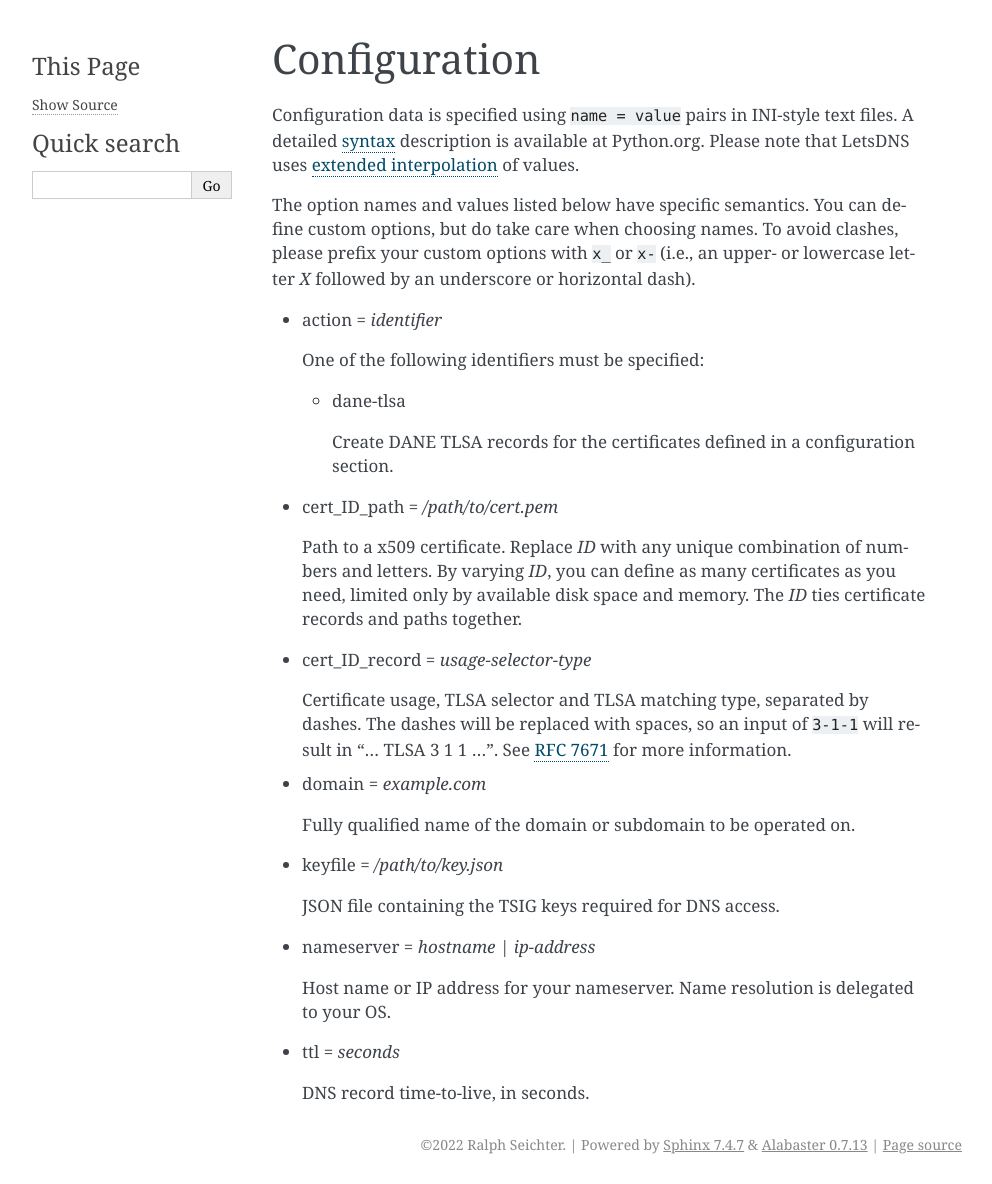
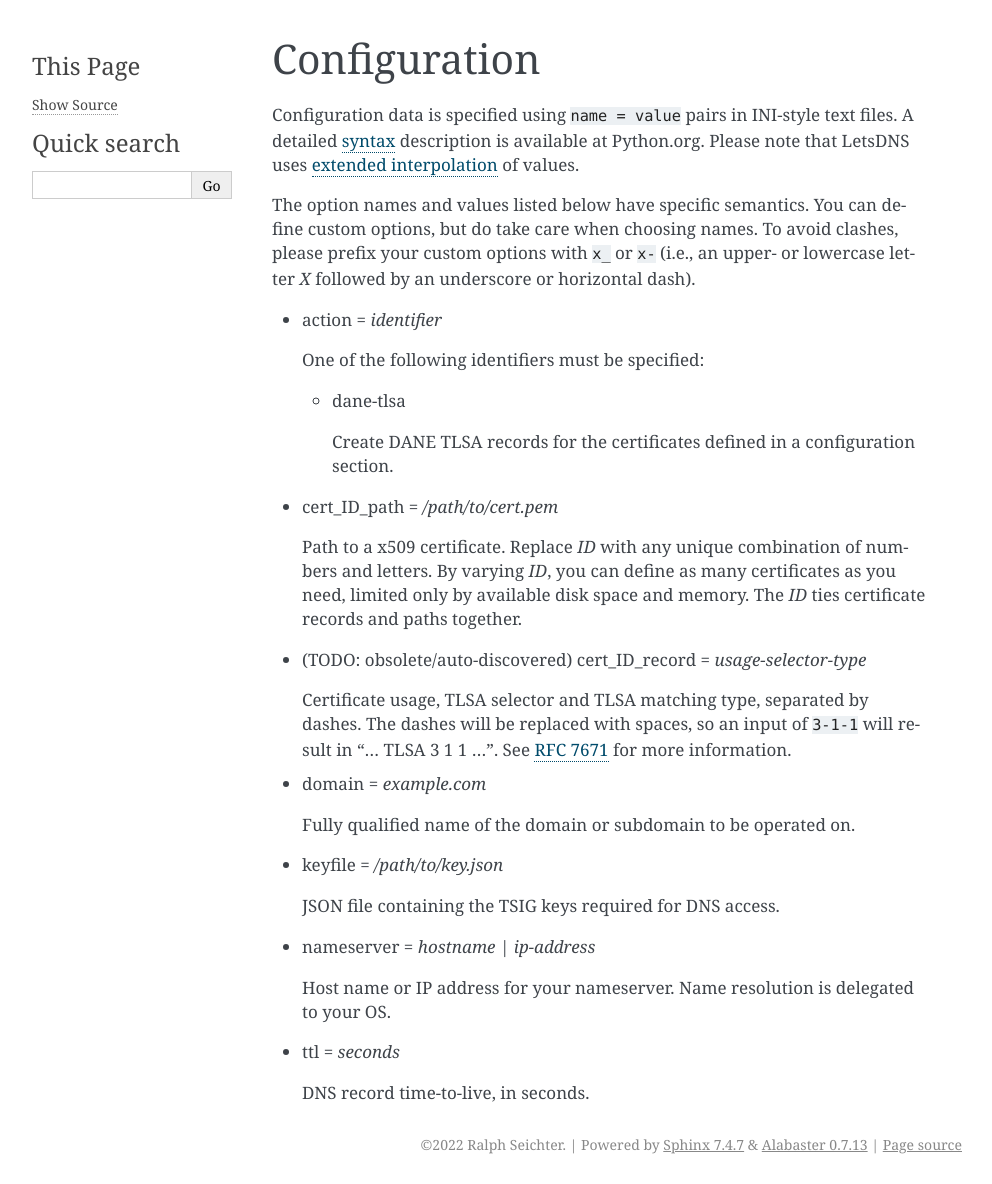
Before and after one commit to LetsDNS/letsdns, a Sphinx documentation site: the page built from docs/source/config.rst, in a window 1280 px wide. Shown: the whole page, without its empty margins (148-1140 px from the left). Built offline with Sphinx 7.4.7, drawn with Linux system fonts in a browser that asks for light colours.

Commit message:
Mark references to 'cert_xyz_record' as obsolete

```diff
--- a/docs/source/config.rst
+++ b/docs/source/config.rst
@@ -31,7 +31,7 @@ horizontal dash).
   certificates as you need, limited only by available disk space and
   memory. The *ID* ties certificate records and paths together.
 
-- cert_ID_record = *usage-selector-type*
+- (TODO: obsolete/auto-discovered) cert_ID_record = *usage-selector-type*
 
   Certificate usage, TLSA selector and TLSA matching type, separated
   by dashes. The dashes will be replaced with spaces, so an input of
```
